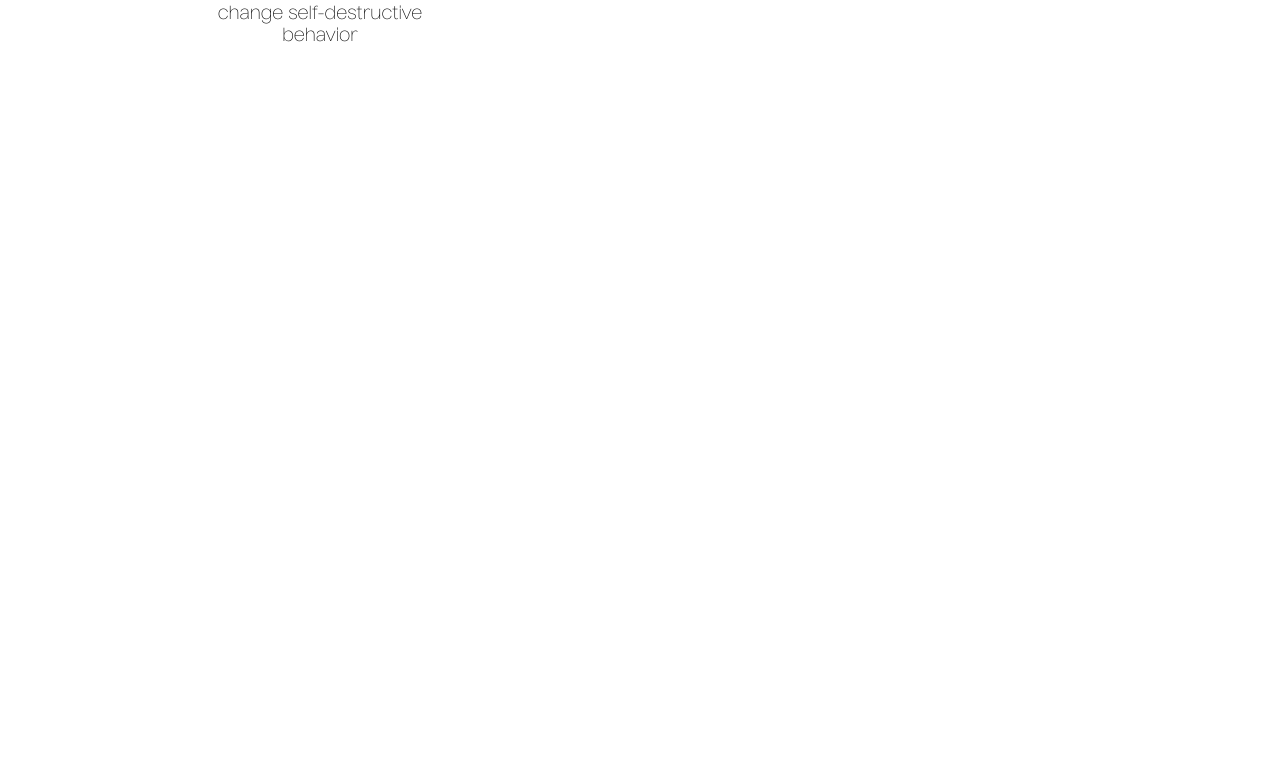
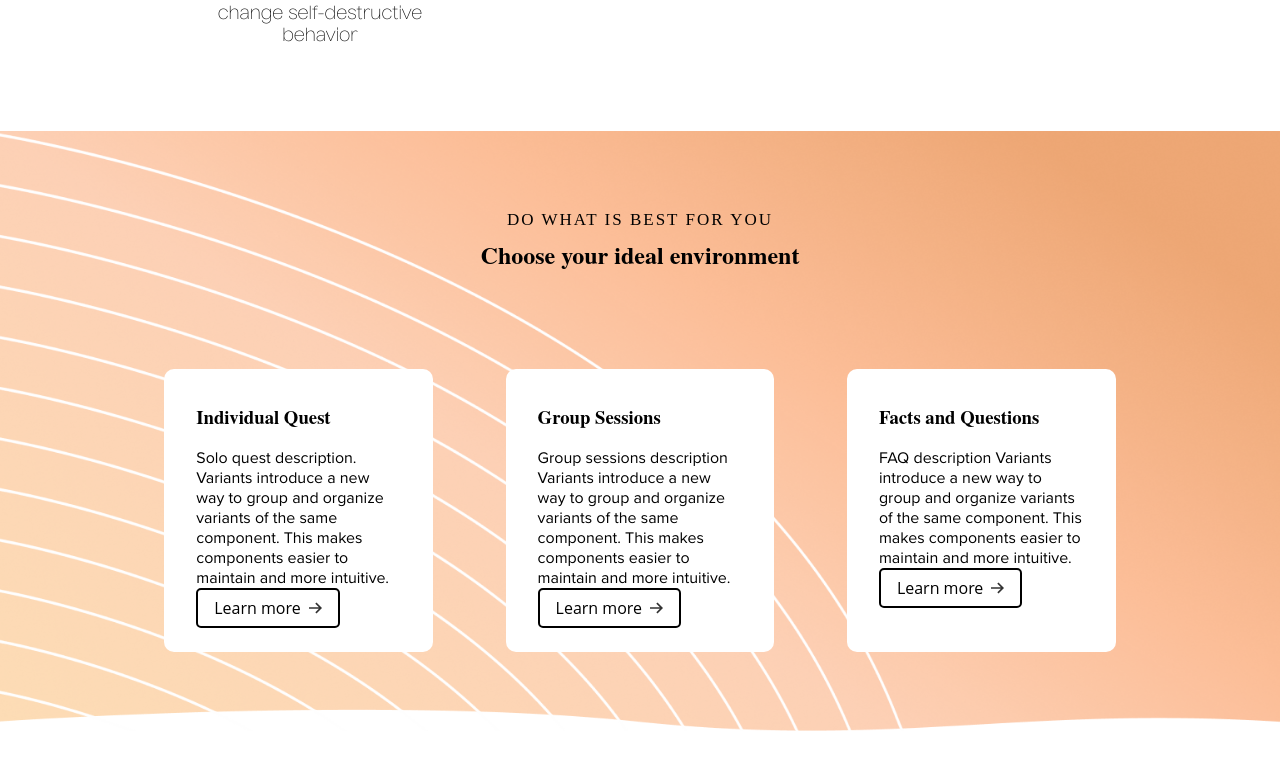
Before and after one commit to Adam-Thometz/Cosmic-Healing, a React (Create React App) app: page / in a window 1280 px wide. Shown: the part 2591-3360 px from the top of the page. Before the commit the page ends 2672 px from the top, so only its background shows below. Built offline with nearby package versions, Linux system fonts and the light colour scheme; a web font is replaced by a local one.

Commit message:
added service component

```diff
--- a/src/App.js
+++ b/src/App.js
@@ -4,6 +4,7 @@ import Hero from './hero/Hero';
 import MeetProfessional from './meet-professional/MeetProfessional';
 import Methodology from './methodology/Methodology';
 import Navbar from './navbar/Navbar';
+import Services from './services/Services';
 
 function App() {
   return (
@@ -14,6 +15,7 @@ function App() {
         <MeetProfessional />
         <CanHelpWith />
         <Methodology />
+        <Services />
       </main>
     </div>
   );
--- /dev/null
+++ b/src/services/Services.css
@@ -0,0 +1,18 @@
+.Services {
+  background-image:
+    url(../_media/backgrounds/orange-lines.png),
+    url(../_media/backgrounds/orange.png);
+  background-size: 90% 100%, 100% 100%;
+  background-repeat: no-repeat;
+  height: 600px;
+  display: flex;
+  flex-direction: column;
+  justify-content: space-evenly;
+  margin: 50px 0;
+}
+
+.Services-options {
+  display: flex;
+  width: 80%;
+  margin: 0 auto;
+}
--- /dev/null
+++ b/src/services/Services.js
@@ -0,0 +1,31 @@
+import React from 'react';
+
+import './Services.css';
+
+import SectionHeader from '../_components/section-header/SectionHeader';
+import SmallCaption from '../_components/small-caption/SmallCaption';
+import ServiceCard from './service-card/ServiceCard';
+
+import options from './serviceOptions';
+
+const Services = () => {
+  return (
+    <section className='Services'>
+      <div className='Services-header'>
+        <SmallCaption text="DO WHAT IS BEST FOR YOU" />
+        <SectionHeader text="Choose your ideal environment" />
+      </div>
+      <div className='Services-options'>
+        {options.map(o => (
+          <ServiceCard
+            service={o.service}
+            description={o.description}
+            link={o.link}
+          />
+        ))}
+      </div>
+    </section>
+  );
+};
+
+export default Services;
--- /dev/null
+++ b/src/services/service-card/ServiceCard.css
@@ -0,0 +1,9 @@
+.ServiceCard {
+  background-color: white;
+  border-radius: 10px;
+  text-align: left;
+  padding: 24px 32px;
+  /* height: 300px; */
+  width: 20%;
+  margin: 0 auto;
+}
--- /dev/null
+++ b/src/services/service-card/ServiceCard.js
@@ -0,0 +1,18 @@
+import React from 'react'
+
+import './ServiceCard.css';
+
+import Button from '../../_components/button/Button'
+import SectionHeader from '../../_components/section-header/SectionHeader'
+
+const ServiceCard = ({ service, description, link }) => {
+  return (
+    <div className='ServiceCard'>
+      <SectionHeader small text={service} />
+      <article className='ServiceCard-description'>{description}</article>
+      <Button>Learn more</Button>
+    </div>
+  )
+}
+
+export default ServiceCard
--- /dev/null
+++ b/src/services/serviceOptions.js
@@ -0,0 +1,19 @@
+const options = [
+  {
+    service: "Individual Quest",
+    description: "Solo quest description. Variants introduce a new way to group and organize variants of the same component. This makes components easier to maintain and more intuitive.",
+    link: null
+  },
+  {
+    service: "Group Sessions",
+    description: "Group sessions description Variants introduce a new way to group and organize variants of the same component. This makes components easier to maintain and more intuitive.",
+    link: null
+  },
+  {
+    service: "Facts and Questions",
+    description: "FAQ description Variants introduce a new way to group and organize variants of the same component. This makes components easier to maintain and more intuitive.",
+    link: null
+  }
+];
+
+export default options;
```
Also changed, not shown: src/_media/backgrounds/orange-lines.png (added), src/_media/backgrounds/orange.png (added).
